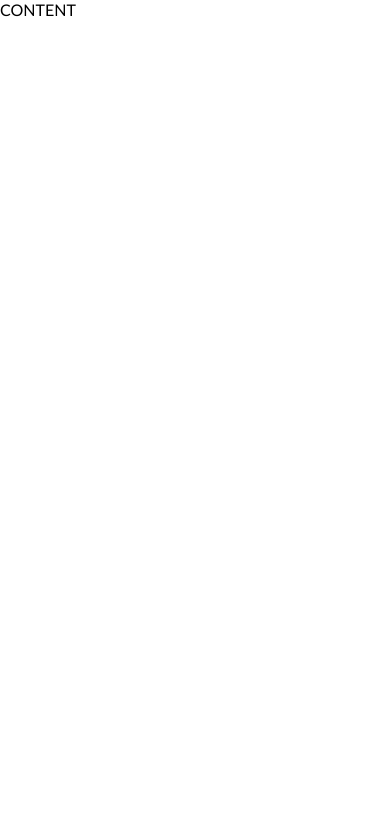
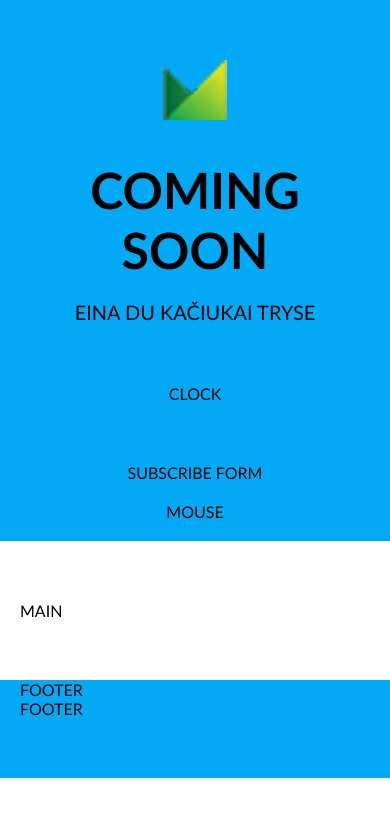
Before and after one commit to Barkleys2/4_coming_soon, a website: page index.html in a window 390 px wide. Drawn offline with Linux system fonts and the light colour scheme.

Commit message:
Responsive design and main sections #2

```diff
--- a/css/base/base.css
+++ b/css/base/base.css
@@ -10,3 +10,17 @@ body {
     font-family: 'Gill Sans', 'Gill Sans MT', Calibri, 'Trebuchet MS',
         sans-serif;
 }
+
+:root {
+    /* custom properties / variables */
+    --main-color: #03a9f5;
+    --secondary-color: #ea1e63;
+}
+
+.bg-main {
+    background-color: var(--main-color);
+}
+
+.bg-secondary {
+    background-color: var(--secondary-color);
+}
--- a/css/base/layout.css
+++ b/css/base/layout.css
@@ -0,0 +1,45 @@
+.container {
+    width: 100%;
+    padding: 60px 0;
+}
+
+.container > .row {
+    width: 1000px;
+    margin: 0 calc(50% - 500px);
+}
+.container > .row-short {
+    width: 600px;
+    margin: 0 calc(50% - 300px);
+}
+
+@media (max-width: 1100px) {
+    .container > .row {
+        width: 800px;
+        margin: 0 calc(50% - 400px);
+    }
+}
+
+@media (max-width: 900px) {
+    .container > .row {
+        width: 600px;
+        margin: 0 calc(50% - 300px);
+    }
+}
+
+@media (max-width: 700px) {
+    .container > .row,
+    .container > .row-short {
+        width: 400px;
+        margin: 0 calc(50% - 200px);
+    }
+}
+
+@media (max-width: 440px) {
+    .container > .row,
+    .container > .row-short {
+        width: 100%;
+        margin: 0;
+        padding-left: 20px;
+        padding-right: 20px;
+    }
+}
--- a/css/pages/home.css
+++ b/css/pages/home.css
@@ -12,4 +12,44 @@
 @import '../components/mouse.css';
 @import '../components/progress-bar.css';
 
-/* CUSTOM TYLE GOES BELOW THIS COMMENT LINE */
+/* CUSTOM STYLE GOES BELOW THIS COMMENT LINE */
+
+.hero {
+    padding-bottom: 20px;
+}
+.hero > .row-short {
+    display: flex;
+    flex-direction: column;
+    text-align: center;
+    gap: 20px;
+}
+
+.logo {
+    height: 60px;
+    width: 100%;
+    margin-bottom: 20px;
+    object-fit: contain;
+}
+
+.main-title {
+    font-size: 70px;
+    text-transform: uppercase;
+}
+
+.main-description {
+    font-size: 20px;
+}
+
+.clock {
+    margin: 40px 0;
+}
+
+footer.container {
+    padding-top: 0;
+}
+
+@media (max-width: 500px) {
+    .main-title {
+        font-size: 50px;
+    }
+}
--- a/index.html
+++ b/index.html
@@ -8,18 +8,49 @@
     <title>Coming soon</title>
 
     <link rel="shortcut icon" href="./favicon.ico" type="image/x-icon">
-    <link rel="apple-touch-icon" sizes="180x180" href="/apple-touch-icon.png">
-    <link rel="icon" type="image/png" sizes="32x32" href="/favicon-32x32.png">
-    <link rel="icon" type="image/png" sizes="16x16" href="/favicon-16x16.png">
-    <link rel="manifest" href="/site.webmanifest">
-    <link rel="mask-icon" href="/safari-pinned-tab.svg" color="#5bbad5">
+    <link rel="apple-touch-icon" sizes="180x180" href="./favicon/apple-touch-icon.png">
+    <link rel="icon" type="image/png" sizes="32x32" href="./favicon/favicon-32x32.png">
+    <link rel="icon" type="image/png" sizes="16x16" href="./favicon/favicon-16x16.png">
+    <link rel="manifest" href="./favicon/site.webmanifest">
+    <link rel="mask-icon" href="./favicon/safari-pinned-tab.svg" color="#5bbad5">
     <meta name="msapplication-TileColor" content="#da532c">
     <meta name="theme-color" content="#ffffff">
 
     <link rel="stylesheet" href="./css/pages/home.css">
 </head>
+
 <body>
-    CONTENT
+    <section class="container hero bg-main">
+        <div class="row-short">
+            <img class="logo" src="./img/logo.png" alt="Logo">
+            <h1 class="main-title">Coming soon</h1>
+            <p class="main-description">EINA DU KAČIUKAI TRYSE</p>
+            <div class="clock">
+                CLOCK
+            </div>
+            <form>
+                SUBSCRIBE FORM
+            </form>
+            <div>
+                MOUSE
+            </div>
+        </div>
+    </section>
+
+    <section class="container">
+        <div class="row">
+            MAIN
+        </div>
+    </section>
+
+    <footer class="container bg-main">
+        <div class="row">
+            FOOTER
+        </div>
+        <div class="row-short">
+            FOOTER
+        </div>
+    </footer>
 </body>
 
 </html>
```
